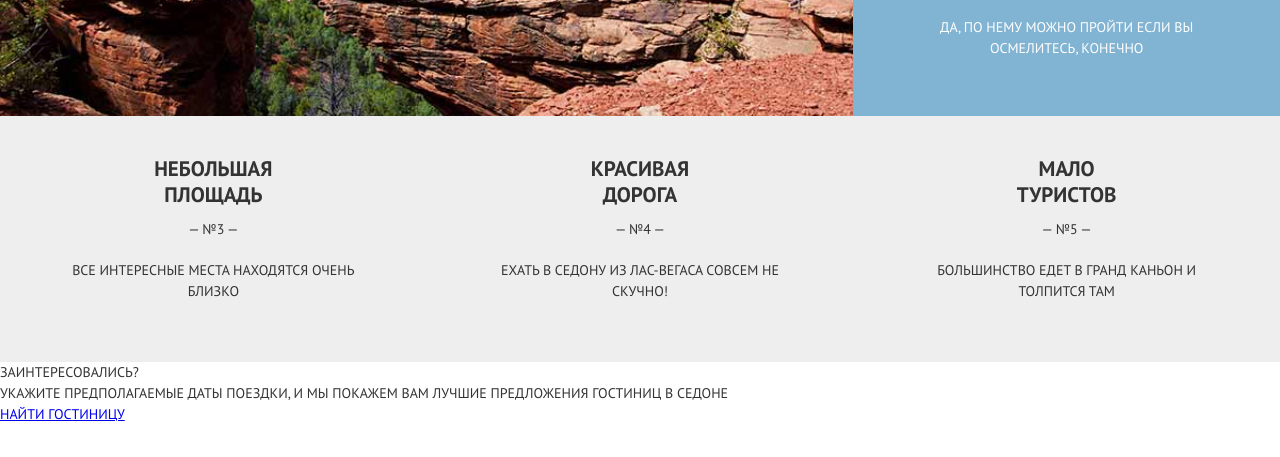
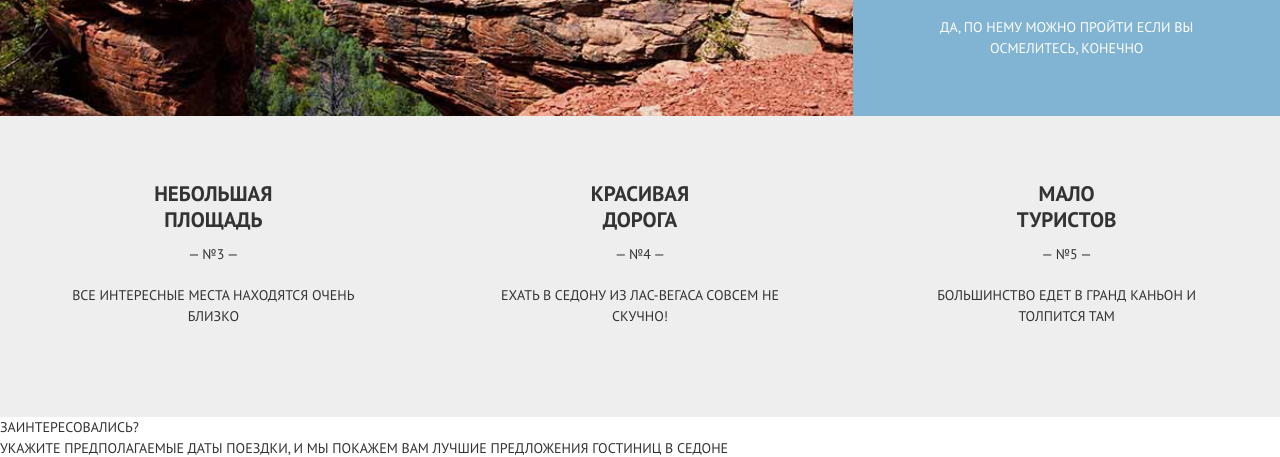
Before and after one commit to SavenkovYS/Sedona, a website: page source/index.html in a window 1280 px wide. Shown: the part 1489-1946 px from the top of the page. Drawn offline with nearby package versions, Linux system fonts and the light colour scheme; files that its build step writes are made by us from their sources; grey boxes are pictures that could not be loaded.

Commit message:
advatage comments

```diff
--- a/source/index.html
+++ b/source/index.html
@@ -99,25 +99,31 @@
                 <!-- Третье преимущество -->
 
                 <li class="features__item features__item--secondary advantage advantage--secondary">
+                  <div class="advantage__wrapper">
                     <h3 class="advantage__title">Небольшая площадь</h3>
                     <span class="advantage__number">— №3 —</span>
                     <p class="advantage__text">Все интересные места находятся очень близко</p>
+                  </div>
                 </li>
 
                 <!-- Четвертое преимущество -->
 
                 <li class="features__item features__item--secondary advantage advantage--secondary">
+                  <div class="advantage__wrapper">
                     <h3 class="advantage__title">Красивая Дорога</h3>
                     <span class="advantage__number">— №4 —</span>
                     <p class="advantage__text">Ехать в Седону из Лас-Вегаса совсем не скучно!</p>
+                  </div>
                 </li>
 
                 <!-- Пятое преимущество -->
 
                 <li class="features__item features__item--secondary advantage advantage--secondary">
+                  <div class="advantage__wrapper">
                     <h3 class="advantage__title">Мало туристов</h3>
                     <span class="advantage__number">— №5 —</span>
                     <p class="advantage__text">Большинство едет в Гранд Каньон и толпится там</p>
+                  </div>
                 </li>
 
               </ol>
--- a/source/less/blocks/advantage.less
+++ b/source/less/blocks/advantage.less
@@ -1,14 +1,12 @@
 .advantage {
+
+// Общие стили
 
     &__header {
         padding: 40px 20px;
 
         color: @clr-light;
         background-color: @clr-accent;
-    }
-
-    &__header--town {
-        padding-top: 70px;
     }
 
     &__image-container {
@@ -36,6 +34,12 @@
         margin-bottom: 15px;
     }
 
+// Фоновый треугольник шапки первой особенности
+
+    &__header--town {
+        padding-top: 70px;
+    }
+
     &--town {
         position: relative;
     }
@@ -55,6 +59,8 @@
         background-size: cover;
         background-repeat: no-repeat;
     }
+
+// Список первой особенности
 
     &__list {
         padding: 35px 20px;
@@ -78,6 +84,8 @@
         font-size: var(--fs-h3);
         font-weight: @fw-bold;
     }
+
+// Иконки к списку первой особенности
 
     &__item--accommodation::before,
     &__item--souvenirs::before,
@@ -112,27 +120,41 @@
         background-image: url(../img/advantage-icon-3.svg);
     }
 
+// Вторичные особенности
+
     &--secondary {
-        padding: 25px 20px 30px;
-
         background-color: #eeeeee;
-        border-bottom: 1px solid @br-clr-primary;
     }
 
-    &--secondary:last-child {
+    &--secondary:last-child &__wrapper {
         border-bottom: none;
+    }
+
+    &__wrapper {
+        width: 85%;
+        margin: 0 auto;
+        padding: 25px 0 30px;
+        border-bottom: 1px solid @br-clr-primary;
     }
 }
 
 @media(min-width: @width-tbl) {
     .advantage {
 
-        &__image-container {
-            grid-area: picture;
-        }
+// Убираем треугольник с шапки первой особенности
 
         &__header--town {
             padding-top: 0;
+        }
+
+        &--town::before {
+            background-image: none;
+        }
+
+// Общие стили
+
+        &__image-container {
+            grid-area: picture;
         }
 
         &__header {
@@ -157,6 +179,8 @@
             margin-bottom: 20px;
         }
 
+// Основные особенности
+
         &--main {
             grid-template-columns: 1fr 1fr 1fr;
         }
@@ -168,16 +192,14 @@
                 "adv  adv     adv";
         }
 
-        &--town::before {
-            background-image: none;
-        }
-
         &--bridge {
             display: grid;
             grid-template-areas:
                 "picture picture text"
                 "adv     adv     adv";
         }
+
+// Список первой особенности
 
         &__list {
             grid-area: adv;
@@ -206,6 +228,8 @@
         &__item--food {
             order: 2;
         }
+
+// Иконки к списку первой особенности
 
         &__item--accommodation::before,
         &__item--souvenirs::before,
@@ -246,12 +270,18 @@
             background-size: 77px 68px;
         }
 
+// Вторичные особенности
+
         &--secondary &__title {
             width: 150px;
         }
 
         &--secondary {
             padding: 45px 60px;
+        }
+
+        &__wrapper {
+            width: 100%;
 
             border-bottom: none;
         }
```
Lines whose indentation alone changed are shown as unchanged.
